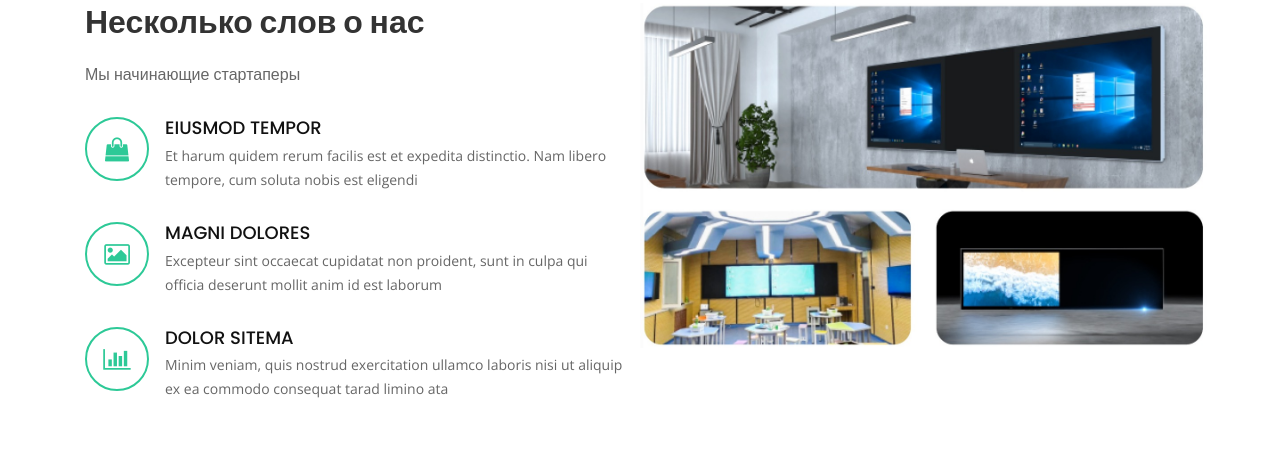
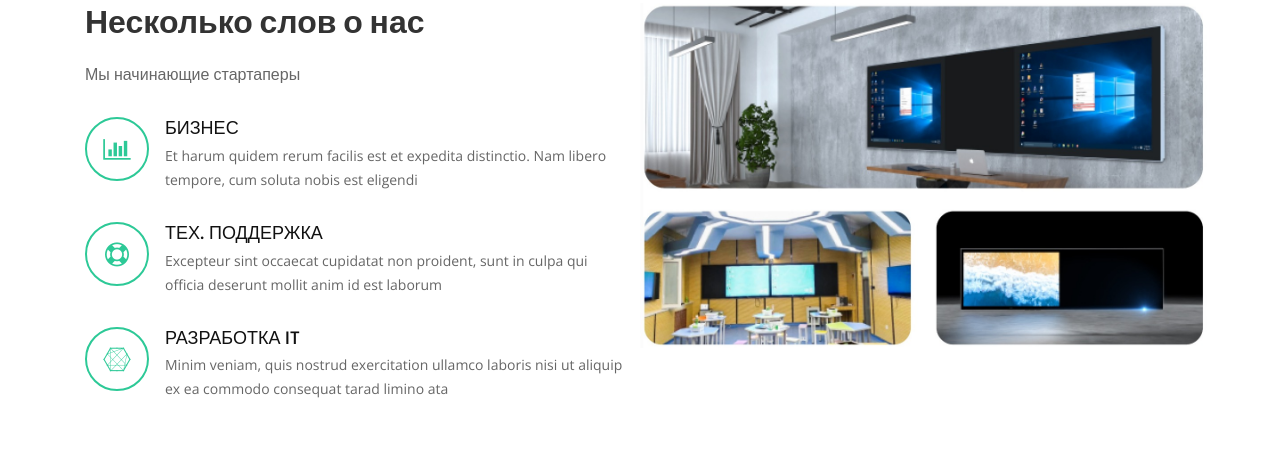
Before and after one commit to mahsudbek10/mmmm, a PHP site: page / in a window 1280 px wide. Shown: the part 877-1338 px from the top of the page. Run offline with PHP 8.4, Linux system fonts and the light colour scheme; some libraries are stand-ins or nearby versions.

Commit message:
if index

```diff
--- a/index.php
+++ b/index.php
@@ -1,4 +1,4 @@
-<?php //if($_SERVER['REQUEST_URI']=="/index.php") header("Location: https://smart.epolice.kz/index"); ?>
+<?php if($_SERVER['REQUEST_URI']=="/index.php") header("Location: https://smart.epolice.kz/index"); ?>
 
 <!DOCTYPE html>
 <html lang="en">
@@ -107,10 +107,10 @@
 
                             <div class="icon-box wow fadeInUp">
                                 <div class="icon">
-                                    <i class="fa fa-shopping-bag"></i>
+                                    <i class="fa fa-bar-chart"></i>
                                 </div>
                                 <h4 class="title">
-                                    <a href="">Eiusmod Tempor</a>
+                                    <a href="">Бизнес</a>
                                 </h4>
                                 <p class="description">Et harum quidem rerum facilis est et
                                     expedita distinctio. Nam libero tempore, cum soluta nobis est
@@ -119,10 +119,10 @@
 
                             <div class="icon-box wow fadeInUp" data-wow-delay="0.2s">
                                 <div class="icon">
-                                    <i class="fa fa-photo"></i>
+                                    <i class="fa fa-support"></i>
                                 </div>
                                 <h4 class="title">
-                                    <a href="">Magni Dolores</a>
+                                    <a href="">Тех. Поддержка</a>
                                 </h4>
                                 <p class="description">Excepteur sint occaecat cupidatat non
                                     proident, sunt in culpa qui officia deserunt mollit anim id est
@@ -131,10 +131,10 @@
 
                             <div class="icon-box wow fadeInUp" data-wow-delay="0.4s">
                                 <div class="icon">
-                                    <i class="fa fa-bar-chart"></i>
+                                    <i class="fa fa-connectdevelop"></i>
                                 </div>
                                 <h4 class="title">
-                                    <a href="">Dolor Sitema</a>
+                                    <a href="">Разработка IT</a>
                                 </h4>
                                 <p class="description">Minim veniam, quis nostrud
                                     exercitation ullamco laboris nisi ut aliquip ex ea commodo
```
